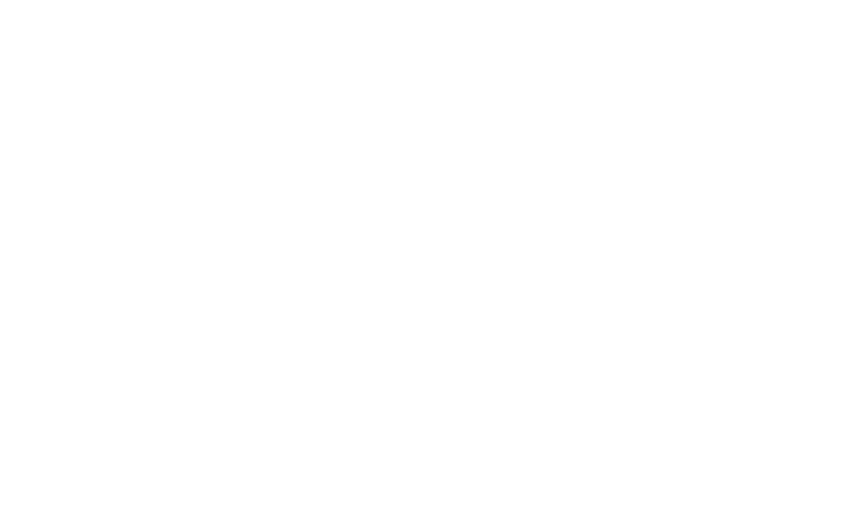
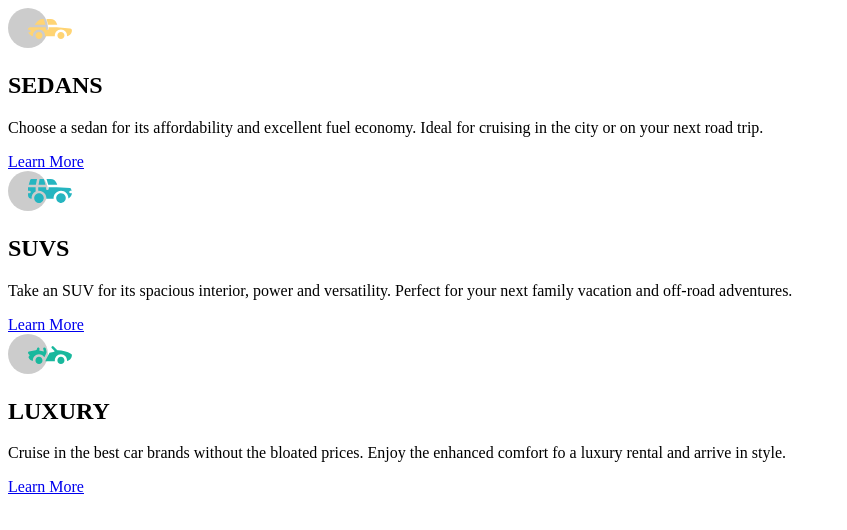
Before and after one commit to Kodehodepode/html-css-oppgave-2-gjenskap-design-med-flexbox, a plain HTML site: page index.html in a window 1280 px wide. Shown: the whole page, without its empty margins (0-847 px from the left). Drawn offline with Linux system fonts and the light colour scheme; a web font is replaced by a local one.

Commit message:
Grunnleggende HTML struktur og innhold

```diff
--- a/index.html
+++ b/index.html
@@ -3,7 +3,7 @@
     <head>
         <meta charset="UTF-8" />
         <meta name="viewport" content="width=device-width, initial-scale=1.0" />
-        <title>Document</title>
+        <title>HTML & CSS Oppgave 2 (Flexbox)</title>
         <link rel="preconnect" href="https://fonts.googleapis.com" />
         <link rel="preconnect" href="https://fonts.gstatic.com" crossorigin />
         <link
@@ -11,5 +11,38 @@
             rel="stylesheet"
         />
     </head>
-    <body></body>
+    <body>
+        <main>
+            <section class="sedans">
+                <img src="./images/icon-sedans.svg" />
+                <h1>SEDANS</h1>
+                <p>
+                    Choose a sedan for its affordability and excellent fuel
+                    economy. Ideal for cruising in the city or on your next road
+                    trip.
+                </p>
+                <a href="#">Learn More</a>
+            </section>
+            <section class="suvs">
+                <img src="./images/icon-suvs.svg" />
+                <h1>SUVS</h1>
+                <p>
+                    Take an SUV for its spacious interior, power and
+                    versatility. Perfect for your next family vacation and
+                    off-road adventures.
+                </p>
+                <a href="#">Learn More</a>
+            </section>
+            <section class="luxury">
+                <img src="./images/icon-luxury.svg" />
+                <h1>LUXURY</h1>
+                <p>
+                    Cruise in the best car brands without the bloated prices.
+                    Enjoy the enhanced comfort fo a luxury rental and arrive in
+                    style.
+                </p>
+                <a href="#">Learn More</a>
+            </section>
+        </main>
+    </body>
 </html>
```
